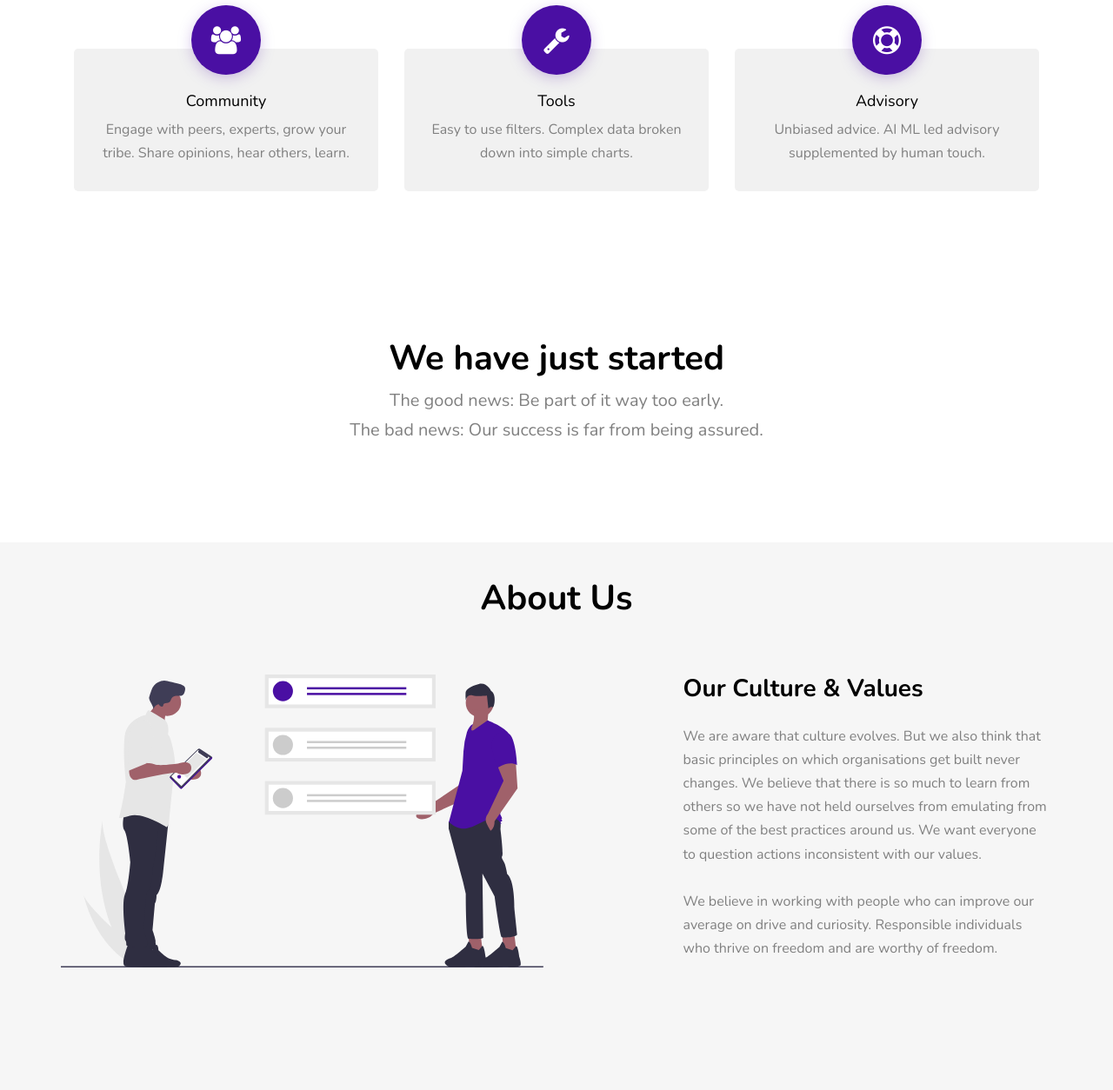
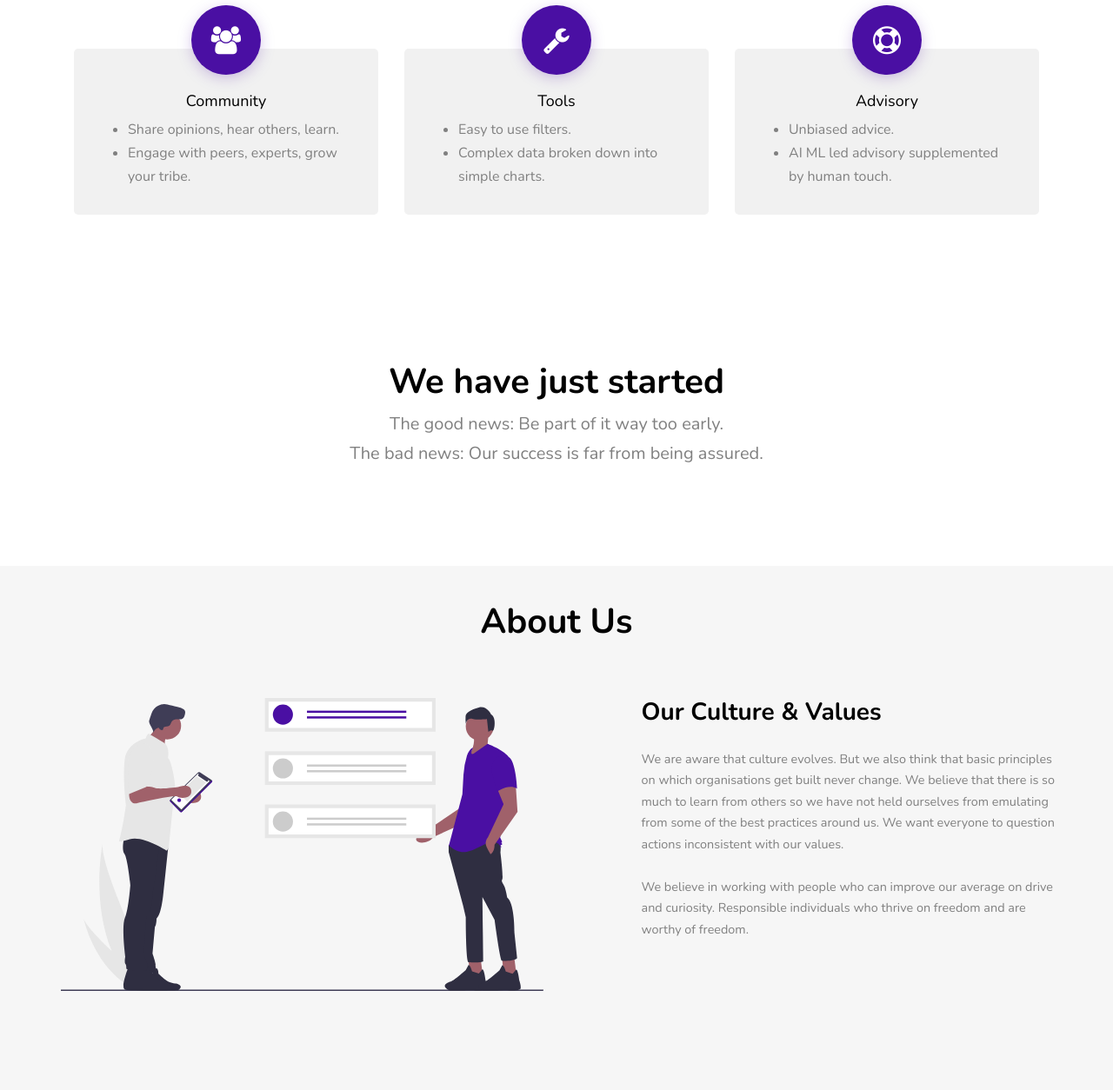
Before and after one commit to mihirpatki/gnigam.github.io, a plain HTML site: page index.html in a window 1280 px wide. Shown: the part 1020-2274 px from the top of the page at 87% size. Drawn offline with nearby package versions, Linux system fonts and the light colour scheme; files whose address does not match are found by name.

Commit message:
spacing, alignment

```diff
--- a/index.html
+++ b/index.html
@@ -60,12 +60,8 @@
               <ul class="site-menu main-menu js-clone-nav mr-auto d-none d-lg-block ml-0 pl-0">
                 <li><a href="#home-section" class="nav-link">Home</a></li>
                 <li><a href="#features-section" class="nav-link">Our Product</a></li>
-                <li class="has-children">
-                  <a href="#about-section" class="nav-link">About Us</a>
-                  <ul class="dropdown arrow-top">
-                    <li><a href="#our-team-section" class="nav-link">Team</a></li>
-                  </ul>
-                </li>
+                <li><a href="#about-section" class="nav-link">About Us</a></li>
+                <li><a href="#our-team-section" class="nav-link">Team</a></li>
                 <li><a href="#contact-section" class="nav-link">Openings</a></li>
               </ul>
             </nav>
@@ -125,7 +121,15 @@
               </div>
               <div>
                 <h3>Community</h3>
-                <p>Engage with peers, experts, grow your tribe. Share opinions, hear others, learn.</p>
+                <ul>
+                  <li>
+                    Share opinions, hear others, learn.
+                  </li>
+                  <li>
+                    Engage with peers, experts, grow your tribe.
+                  </li>
+                </ul>
+                <!-- <p>Engage with peers, experts, grow your tribe. Share opinions, hear others, learn.</p> -->
               </div>
             </div>
           </div>
@@ -137,7 +141,15 @@
               </div>
               <div>
                 <h3>Tools</h3>
-                <p>Easy to use filters. Complex data broken down into simple charts.</p>
+                <ul>
+                  <li>
+                    Easy to use filters.
+                  </li>
+                  <li>
+                    Complex data broken down into simple charts.
+                  </li>
+                </ul>
+                <!-- <p>Easy to use filters. Complex data broken down into simple charts.</p> -->
               </div>
             </div>
 
@@ -149,9 +161,17 @@
               </div>
               <div>
                 <h3>Advisory</h3>
-                <p>
+                <ul>
+                  <li>
+                    Unbiased advice.
+                  </li>
+                  <li>
+                    AI ML led advisory supplemented by human touch.
+                  </li>
+                </ul>
+                <!-- <p>
                   Unbiased advice. AI ML led advisory supplemented by human touch.
-                </p>
+                </p> -->
               </div>
             </div>
           </div>
@@ -189,11 +209,11 @@
           <div class="col-lg-6 pb-5" data-aos="fade-right">
             <img src="images/undraw_bookmarks_r6up.svg" alt="Image" class="img-fluid">
           </div>
-          <div class="col-lg-5 ml-auto pl-lg-5">
+          <div class="col-lg-5 ml-auto p-lg-0">
             <h2 class="text-black mb-4 h3 font-weight-bold">Our Culture & Values</h2>
             <p class="mb-4">
               We are aware that culture evolves. But we also think that basic principles on which organisations
-              get built never changes. We believe that there is so much to learn from others so we have not held
+              get built never change. We believe that there is so much to learn from others so we have not held
               ourselves from emulating from some of the best practices around us. We want everyone to
               question actions inconsistent with our values.
               <br/>
@@ -207,7 +227,7 @@
           <div class="col-lg-6 pb-5" data-aos="fade-right">
             <img src="images/undraw_opened_tabs_ly11.svg" alt="Image" class="img-fluid">
           </div>
-          <div class="col-lg-5 ml-auto pl-lg-5">
+          <div class="col-lg-5 ml-auto p-lg-0">
             <h2 class="text-black mb-4 h3 font-weight-bold">Our core values are</h2>
             <ul class="ul-check mb-5 list-unstyled success">
               <li>Do what’s best for organisation...at all times: We do what’s best for the organization
@@ -249,9 +269,9 @@
           </div>
         </div>
 
-        <div class="row mx-lg-10">
+        <div class="row d-flex justify-content-around">
 
-          <div class="col-lg-4 col-md-6 mb-4" data-aos="fade-up" data-aos-delay="100">
+          <div class="col-lg-3 col-md-6 mb-4" data-aos="fade-up" data-aos-delay="100">
             <div class="person">
               <div class="bio-img">
                 <figure>
@@ -270,7 +290,7 @@
             </div>
           </div>
 
-          <div class="col-lg-4 col-md-6 mb-4" data-aos="fade-up" data-aos-delay="200">
+          <div class="col-lg-3 col-md-6 mb-4" data-aos="fade-up" data-aos-delay="200">
             <div class="person">
               <div class="bio-img">
                 <figure>
@@ -291,7 +311,7 @@
             </div>
           </div>
 
-          <div class="col-lg-4 col-md-6 mb-4" data-aos="fade-up" data-aos-delay="300">
+          <div class="col-lg-3 col-md-6 mb-4" data-aos="fade-up" data-aos-delay="300">
             <div class="person">
               <div class="bio-img">
                 <figure>
@@ -334,7 +354,7 @@
             </ul>
             <p class="lead text-center">
               To apply, please send your resume and a brief cover letter to
-              <a style="color: gray;" href="mailto:mihir@vartul.co">mihir@vartul.co</a>
+              <a style="color: gray;" href="mailto:apply@multipie.co">apply@multipie.co</a>
             </p>
           </div>
 
--- a/scss/_site-blocks.scss
+++ b/scss/_site-blocks.scss
@@ -1647,3 +1647,16 @@ filter: progid:DXImageTransform.Microsoft.gradient( startColorstr='#4286f4', end
 		margin-right: 10rem;
 	}
 }
+
+#features-section {
+	ul {
+		text-align: left;
+		margin-left: -0.5rem;
+	}
+}
+
+#about-section {
+	p, ul {
+		font-size: 0.9rem;
+	}
+}
```
Also changed, not shown: css/style.css.
